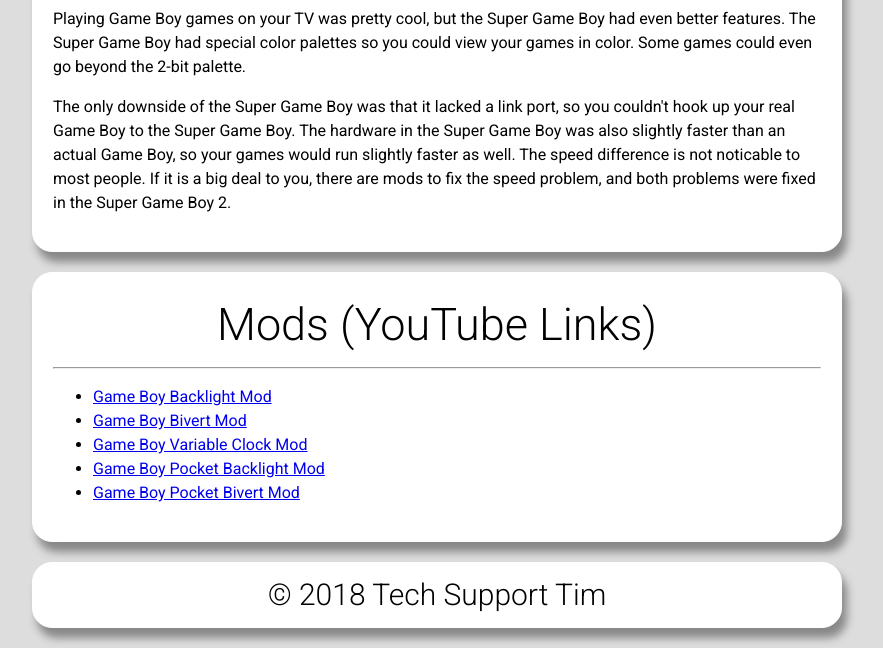
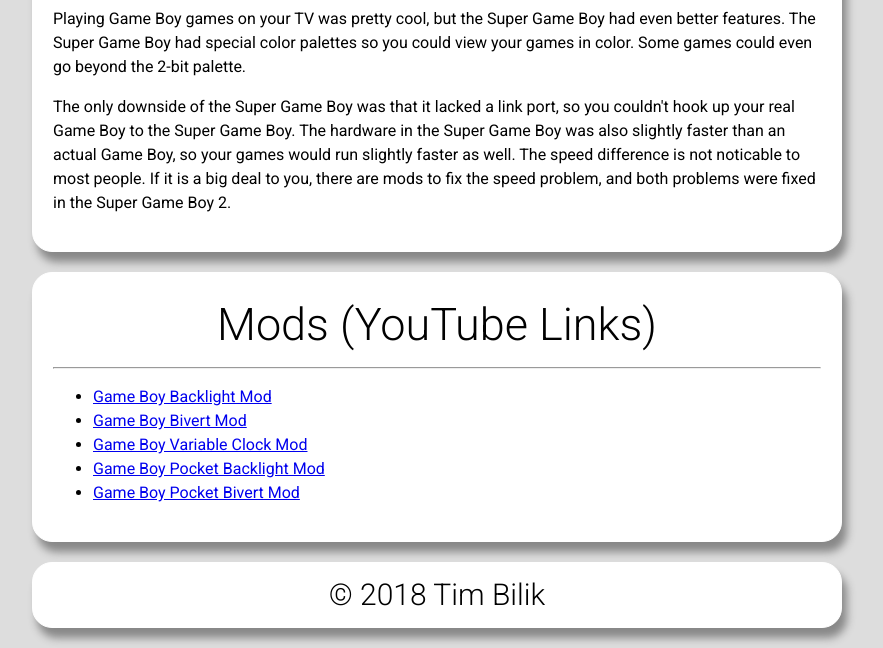
Before and after one commit to tbilik/fcs-midterm, a plain HTML site: page gb.html in a window 1280 px wide. Shown: the part 2786-3434 px from the top of the page, without its empty margins (203-1086 px from the left). Drawn offline with Linux system fonts and the light colour scheme.

Commit message:
first commit

```diff
--- a/gb.html
+++ b/gb.html
@@ -78,7 +78,7 @@
            </div>
            <!-- Footer -->
            <div class="content-block" id="footer">
-               <p>&copy; 2018 Tech Support Tim</p>
+               <p>&copy; 2018 Tim Bilik</p>
            </div>
         </div>
     </body>
```
Also changed, not shown: gba.html (+1 -1 lines), gbc.html (+1 -1 lines), index.html (+1 -1 lines).
